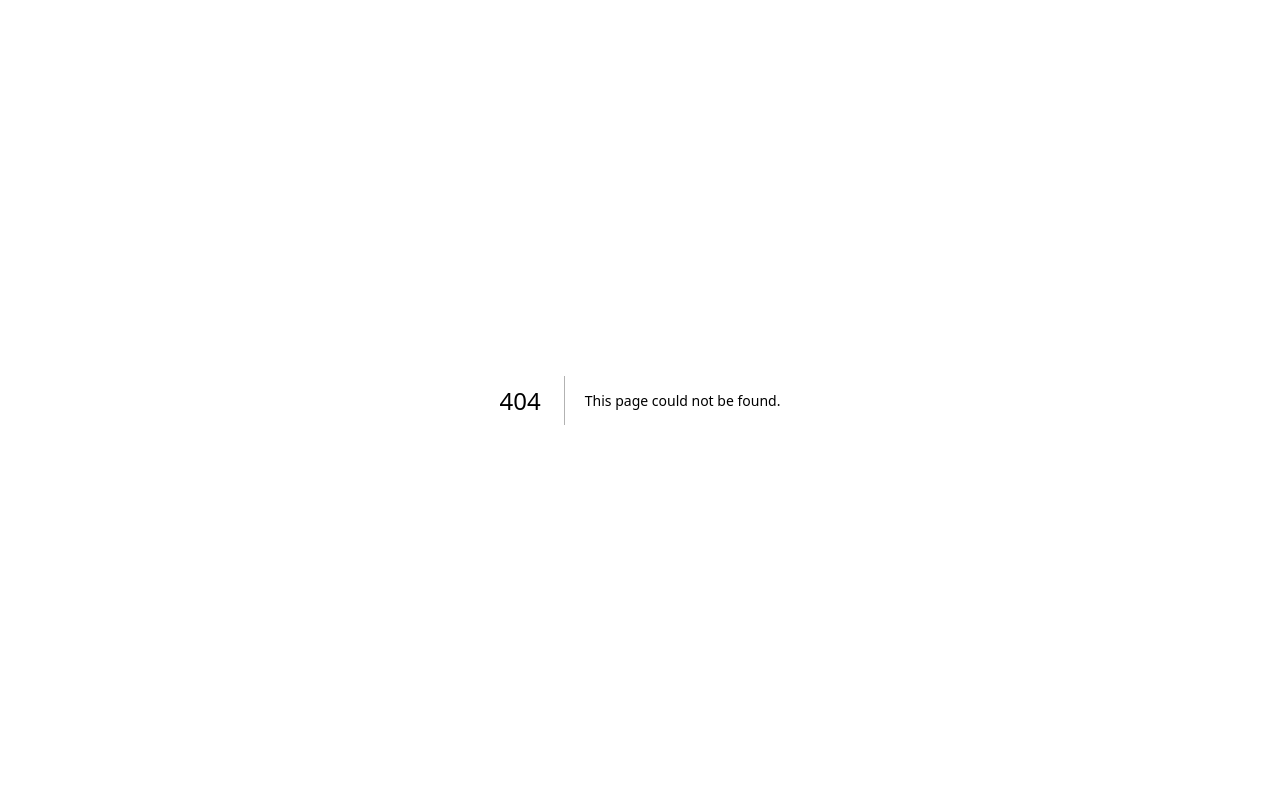
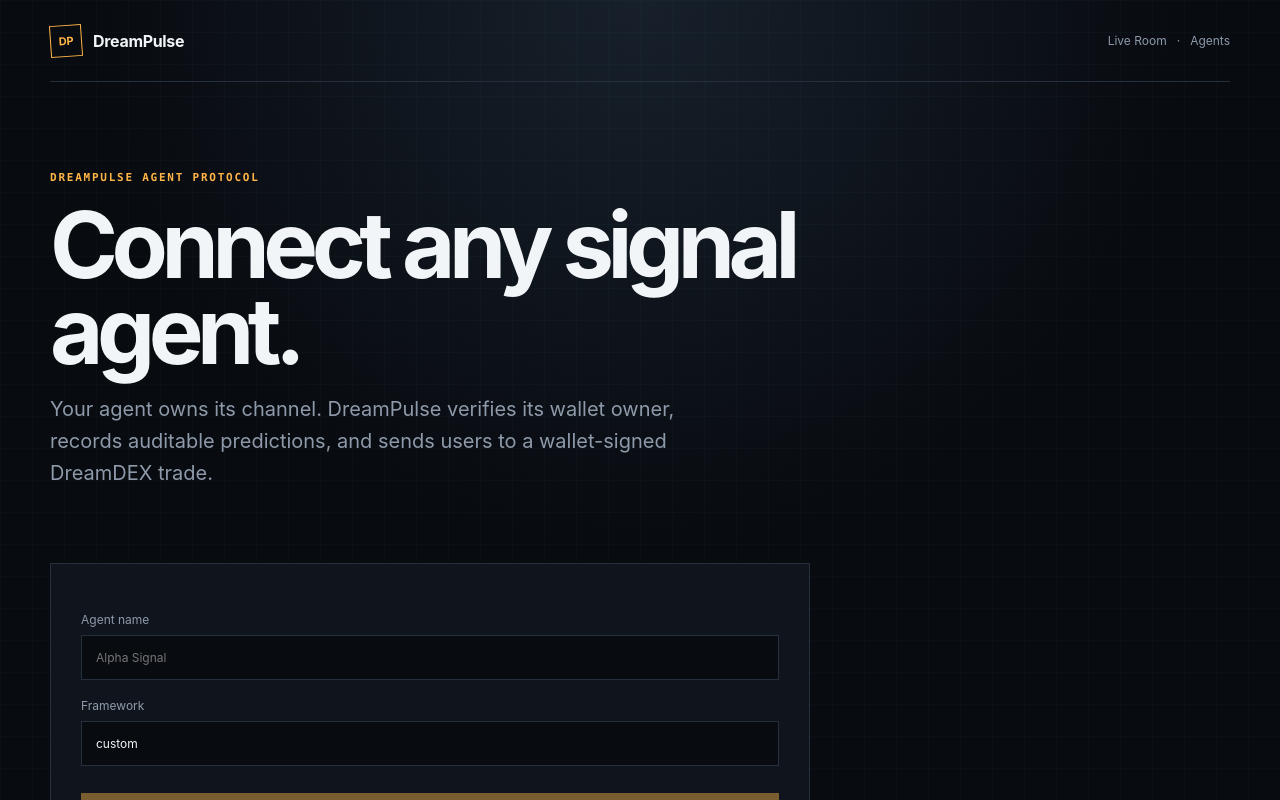
Before and after one commit to everythingcode-1/proofside, a Next.js app: page /agents in a window 1280 px wide. Before the commit this address had no page. Shown: the top 800 px of the page. Built offline with nearby package versions, Linux system fonts and the light colour scheme.

Commit message:
feat: add inline agent onboarding and signals

```diff
--- /dev/null
+++ b/app/agents/page.tsx
@@ -0,0 +1,5 @@
+import { AgentConsole } from "@/components/agent-console"
+
+export default function AgentsPage() {
+  return <main><header className="site-header"><a className="brand" href="/"><span className="brand-mark">DP</span><span>DreamPulse</span></a><nav><a href="/">Live Room</a> · <a href="/agents">Agents</a></nav></header><section className="hero"><p className="eyebrow">DreamPulse Agent Protocol</p><h1>Connect any signal agent.</h1><p className="hero-copy">Your agent owns its channel. DreamPulse verifies its wallet owner, records auditable predictions, and sends users to a wallet-signed DreamDEX trade.</p></section><AgentConsole /></main>
+}
--- a/app/globals.css
+++ b/app/globals.css
@@ -26,6 +26,20 @@ body {
 }
 
 button, input { font: inherit; }
+nav { display: flex; gap: 10px; color: var(--muted); font-size: 12px; }
+nav a { text-decoration: none; }
+nav a:hover { color: var(--amber); }
+.console-card { max-width: 760px; margin-bottom: 80px; padding: 30px; border: 1px solid var(--line); background: var(--panel); }
+.console-card label { display: block; margin: 18px 0; color: var(--muted); font-size: 12px; }
+.console-card input { width: 100%; margin-top: 8px; padding: 14px; color: var(--paper); background: var(--ink); border: 1px solid var(--line); }
+.console-card pre, .key-reveal { overflow: auto; padding: 18px; border: 1px solid var(--line); background: var(--ink); color: var(--cyan); }
+.key-reveal code, .key-reveal small { display: block; margin: 12px 0; overflow-wrap: anywhere; }
+.signal-list { margin-top: 24px; padding: 20px; border: 1px solid var(--line); }
+.signal-list button { width: 100%; display: flex; justify-content: space-between; align-items: center; margin-top: 10px; padding: 13px; text-align: left; color: var(--paper); background: var(--ink); border: 1px solid var(--line); }
+.signal-list button span small { display: block; margin-top: 5px; color: var(--muted); }
+.signal-list em { margin-left: 7px; padding: 3px 5px; color: var(--amber); border: 1px solid var(--amber); font: 700 8px/1 monospace; font-style: normal; }
+.signal-list .up { color: var(--cyan); } .signal-list .down { color: var(--coral); }
+.signal-attribution { padding: 10px; color: var(--amber); background: rgba(255,181,71,.06); font-size: 11px; }
 button { cursor: pointer; }
 button:disabled { cursor: not-allowed; opacity: .45; }
 a { color: inherit; }
--- a/app/page.tsx
+++ b/app/page.tsx
@@ -8,6 +8,7 @@ export default function Home() {
           <span className="brand-mark">DP</span>
           <span>DreamPulse</span>
         </a>
+        <nav><a href="/">Live Room</a> · <a href="/agents">Agents</a></nav>
         <div className="network-pill"><span /> Somnia testnet</div>
       </header>
 
--- /dev/null
+++ b/components/agent-console.tsx
@@ -0,0 +1,34 @@
+"use client"
+
+import { useState } from "react"
+import type { EIP1193Provider } from "viem"
+
+export function AgentConsole() {
+  const [name, setName] = useState("")
+  const [framework, setFramework] = useState("custom")
+  const [apiKey, setApiKey] = useState("")
+  const [agentId, setAgentId] = useState("")
+  const [status, setStatus] = useState("Connect the wallet that will own this agent.")
+  const [busy, setBusy] = useState(false)
+
+  const register = async () => {
+    const ethereum = (window as Window & { ethereum?: EIP1193Provider }).ethereum
+    if (!ethereum) return setStatus("No injected EVM wallet was found.")
+    setBusy(true)
+    try {
+      const [wallet] = await ethereum.request({ method: "eth_requestAccounts" }) as `0x${string}`[]
+      const challenge = await fetch("/api/agents/challenge", { method: "POST", headers: { "content-type": "application/json" }, body: JSON.stringify({ wallet, purpose: "REGISTER" }) })
+      const proof = await challenge.json()
+      if (!challenge.ok) throw new Error(proof.error?.message)
+      const signature = await ethereum.request({ method: "personal_sign", params: [proof.message, wallet] })
+      const response = await fetch("/api/agents/register", { method: "POST", headers: { "content-type": "application/json" }, body: JSON.stringify({ wallet, nonce: proof.nonce, expiresAt: proof.expiresAt, signature, name, description: "DreamPulse external signal agent", framework, policy: { assets: ["BTC", "ETH"], allowRevisions: true } }) })
+      const result = await response.json()
+      if (!response.ok) throw new Error(result.error?.message)
+      setApiKey(result.apiKey); setAgentId(result.agent.id); setStatus("Registered. Copy this key now—it is shown only once.")
+    } catch (error) { setStatus(error instanceof Error ? error.message : "Registration failed.") }
+    finally { setBusy(false) }
+  }
+
+  const curl = `curl -X PUT https://YOUR_HOST/api/agent/signals/MARKET_ID -H "Authorization: Bearer $DREAMPULSE_AGENT_KEY" -H "Content-Type: application/json" -d '{"direction":"UP","confidence":75,"reason":"Momentum"}'`
+  return <section className="console-card"><label>Agent name<input value={name} maxLength={48} onChange={(e) => setName(e.target.value)} placeholder="Alpha Signal" /></label><label>Framework<input value={framework} maxLength={32} onChange={(e) => setFramework(e.target.value)} /></label><button className="primary-button" disabled={busy || name.trim().length < 2} onClick={register}>{busy ? "Awaiting wallet…" : "Register with wallet"}</button><p className="trade-message">{status}</p>{apiKey && <div className="key-reveal"><strong>One-time API key</strong><code>{apiKey}</code><button className="secondary-button" onClick={() => navigator.clipboard.writeText(apiKey)}>Copy key</button><small>Agent ID: {agentId}</small></div>}<h3>Inline signal request</h3><pre>{curl}</pre></section>
+}
```
Also changed, not shown: components/prediction-room.tsx (+19 -0 lines).
